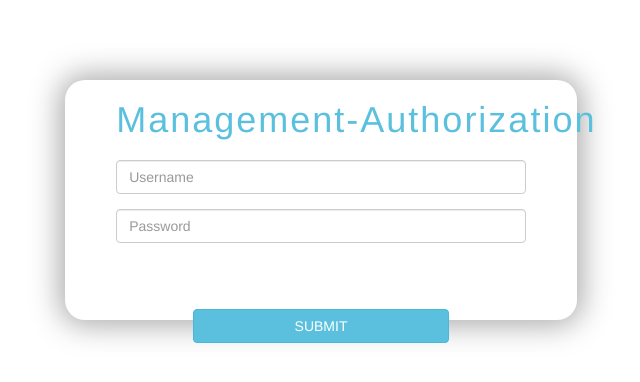
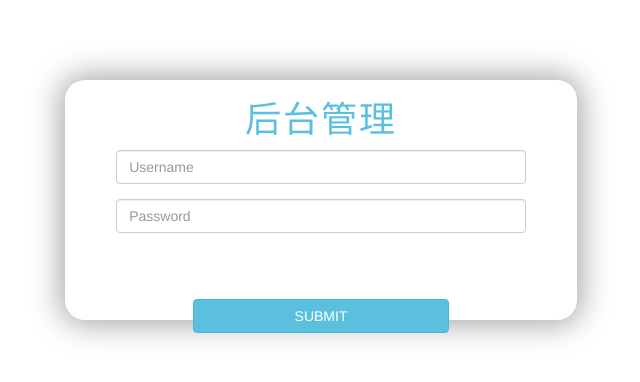
Before and after one commit to fanshuaiko/onlinetest, a Vue app in the folder view/backage/: page / in a window 1280 px wide. Shown: the part 200-582 px from the top of the page, without its empty margins (319-959 px from the left). Built offline with nearby package versions, Linux system fonts and the light colour scheme.

Commit message:
页面优化

```diff
--- a/view/backage/src/views/Login.vue
+++ b/view/backage/src/views/Login.vue
@@ -2,7 +2,7 @@
   <div class="app">
     <div class="form">
       <div class="authorization">
-        <h1>Management-Authorization</h1>
+        <h1>后台管理</h1>
       </div>
       <form class="form-content">
         <div class="form-group username">
@@ -106,10 +106,11 @@
   }
 
   .authorization {
-    position: relative;
+    /*position: relative;*/
+    text-align: center;
     font-size: 40px;
     font-weight: bold;
-    margin: 15px 0 20px 0;
+    /*margin: 15px 0 20px 0;*/
     letter-spacing: 0.05em;
     color: #5bc0de;
     left: 10%;
```
